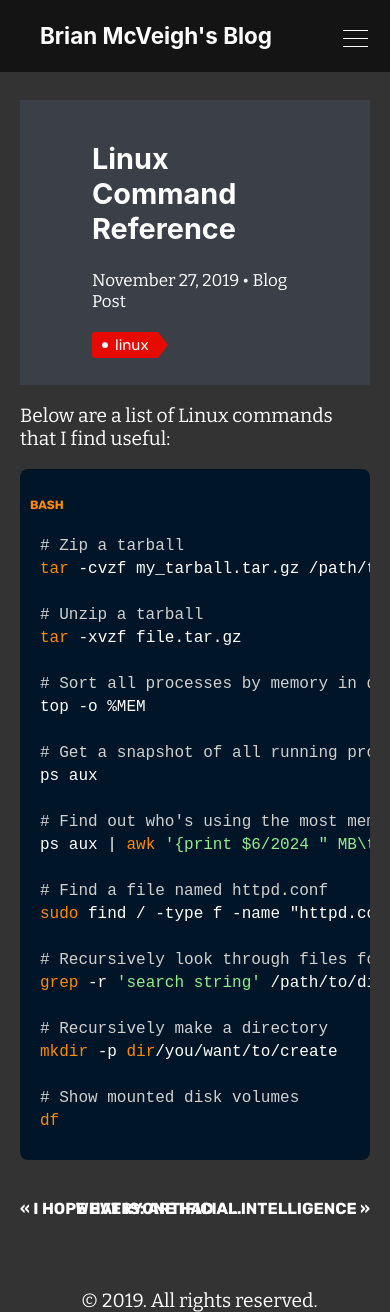
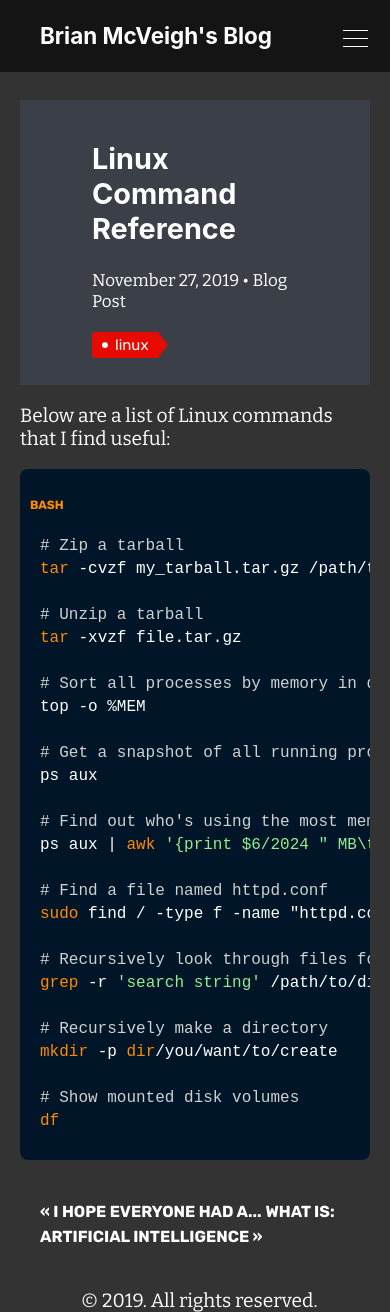
Before and after one commit to bmcveigh/bmcveigh.github.io, a Jekyll site: the page built from _posts/2019-11-27-linux-command-reference.markdown, in a window 390 px wide and 1312 px high. Built offline with Jekyll 4.4.1, drawn with Linux system fonts in a browser that asks for light colours.

Commit message:
Making site more mobile-friendly

```diff
--- a/_sass/components/post/_post_navigation.scss
+++ b/_sass/components/post/_post_navigation.scss
@@ -13,6 +13,7 @@
         }
     }
 
+    @media screen and (min-width: 800px) {
         .prev {
             position: absolute;
             right: 0;
@@ -22,3 +23,12 @@
             left: 0;
         }
     }
+
+    @media screen and (max-width: 800px) {
+        line-height: 24px;
+
+        .prev {
+            margin-bottom: 20px;
+        }
+    }
+}
```
Lines whose indentation alone changed are shown as unchanged.
